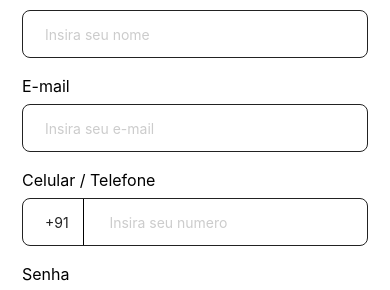
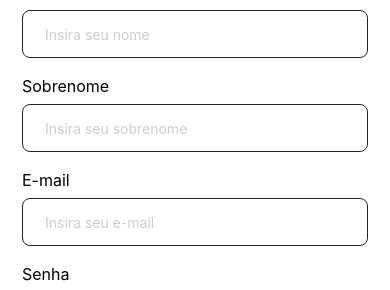
Before and after one commit to Silva-Alisson/CashQuest, a React Native app: screen /Signup in a window 390 px wide. Shown: the part 177-467 px from the top of the page. Built offline with nearby package versions, Linux system fonts and the light colour scheme.

Commit message:
register p\ banco, erro 500

```diff
--- a/screens/Signup.js
+++ b/screens/Signup.js
@@ -1,12 +1,34 @@
 import { View, Text, Image, Pressable, TextInput, TouchableOpacity } from 'react-native'
-import React, { useState } from 'react'
+import React, { useState, useEffect } from 'react'
 import { SafeAreaView } from "react-native-safe-area-context";
 import COLORS from '../constants/colors';
 import { Ionicons } from "@expo/vector-icons";
 import Checkbox from "expo-checkbox"
 import Button from '../components/Button';
+import { useForm } from 'react-hook-form';
+import { register_user } from '../services/register-user-service';
+const Signup = ({ navigation }) => {
 
-const Signup = ({ navigation }) => {
+    //forms start
+    const { register, setValue, handleSubmit } = useForm();
+
+    useEffect(() => {
+        register('nome')
+        register('sobrenome')
+        register('email')
+        register('senha')
+
+      }, [register]);
+
+      const onSubmit = async (data) => {
+        console.log(data.nome, data.sobrenome, data.email, data.senha);
+        register_user(data);
+        if(register_user) {
+            //redireicionar para a página certa
+        }
+      }
+    //forms end
+
     const [isPasswordShown, setIsPasswordShown] = useState(false);
     const [isChecked, setIsChecked] = useState(false);
     return (
@@ -58,7 +80,39 @@ const Signup = ({ navigation }) => {
                         paddingLeft: 22
                     }}>
                         <TextInput
+                            label={'nome'}
+                            onChangeText={text => setValue('nome', text)}
                             placeholder='Insira seu nome'
+                            placeholderTextColor={COLORS.grey}
+                            keyboardType='name-phone-pad'
+                            style={{
+                                width: "100%"
+                            }}
+                        />
+                    </View>
+                </View>
+
+                <View style={{ marginBottom: 10 }}>
+                    <Text style={{
+                        fontSize: 16,
+                        fontWeight: 400,
+                        marginVertical: 8
+                    }}>Sobrenome</Text>
+
+                    <View style={{
+                        width: "100%",
+                        height: 48,
+                        borderColor: COLORS.black,
+                        borderWidth: 1,
+                        borderRadius: 8,
+                        alignItems: "center",
+                        justifyContent: "center",
+                        paddingLeft: 22
+                    }}>
+                        <TextInput
+                            label={'sobrenome'}
+                            onChangeText={text => setValue('sobrenome', text)}
+                            placeholder='Insira seu sobrenome'
                             placeholderTextColor={COLORS.grey}
                             keyboardType='name-phone-pad'
                             style={{
@@ -86,52 +140,13 @@ const Signup = ({ navigation }) => {
                         paddingLeft: 22
                     }}>
                         <TextInput
+                            label={'Email'}
+                            onChangeText={text => setValue('email', text)}
                             placeholder='Insira seu e-mail'
                             placeholderTextColor={COLORS.grey}
                             keyboardType='email-address'
                             style={{
                                 width: "100%"
-                            }}
-                        />
-                    </View>
-                </View>
-
-                <View style={{ marginBottom: 10 }}>
-                    <Text style={{
-                        fontSize: 16,
-                        fontWeight: 400,
-                        marginVertical: 8
-                    }}>Celular / Telefone</Text>
-
-                    <View style={{
-                        width: "100%",
-                        height: 48,
-                        borderColor: COLORS.black,
-                        borderWidth: 1,
-                        borderRadius: 8,
-                        alignItems: "center",
-                        flexDirection: "row",
-                        justifyContent: "space-between",
-                        paddingLeft: 22
-                    }}>
-                        <TextInput
-                            placeholder='+91'
-                            placeholderTextColor={COLORS.black}
-                            keyboardType='numeric'
-                            style={{
-                                width: "12%",
-                                borderRightWidth: 1,
-                                borderLeftColor: COLORS.grey,
-                                height: "100%"
-                            }}
-                        />
-
-                        <TextInput
-                            placeholder='Insira seu numero'
-                            placeholderTextColor={COLORS.grey}
-                            keyboardType='numeric'
-                            style={{
-                                width: "80%"
                             }}
                         />
                     </View>
@@ -155,6 +170,8 @@ const Signup = ({ navigation }) => {
                         paddingLeft: 22
                     }}>
                         <TextInput
+                            label={'senha'}
+                            onChangeText={text => setValue('senha', text)}
                             placeholder='Insira sua senha'
                             placeholderTextColor={COLORS.grey}
                             secureTextEntry={isPasswordShown}
@@ -197,6 +214,7 @@ const Signup = ({ navigation }) => {
                 </View>
 
                 <Button
+                    onPress={handleSubmit(onSubmit)}
                     title="Confirmar"
                     filled
                     style={{
--- /dev/null
+++ b/services/register-user-service.js
@@ -0,0 +1,37 @@
+import axios from "axios";
+import { getData, storeData } from "./verify-token-service";
+
+export const register_user =async (params) => {
+    const nome = params.nome;
+    const sobrenome = params.sobrenome;
+    const email = params.email;
+    const senha = params.senha;
+
+    console.log(params)
+
+    let data = JSON.stringify({
+        "firstName": nome,
+        "lastName": sobrenome,
+        "email": email,
+        "password": senha
+        });
+
+    let config = {
+    method: 'post',
+    maxBodyLength: Infinity,
+    url: 'http://172.26.0.255:8000/api/create-user',
+    headers: {
+        'Content-Type': 'application/json'
+    },
+    data : data
+    };
+
+    axios.request(config)
+    .then((response) => {
+    console.log(JSON.stringify(response.data));
+    return true;
+    })
+    .catch((error) => {
+    console.log(error);
+    });
+}
```
Also changed, not shown: package.json (+6 -3 lines), 1 other file (tests, documents, lock files or other folders).
